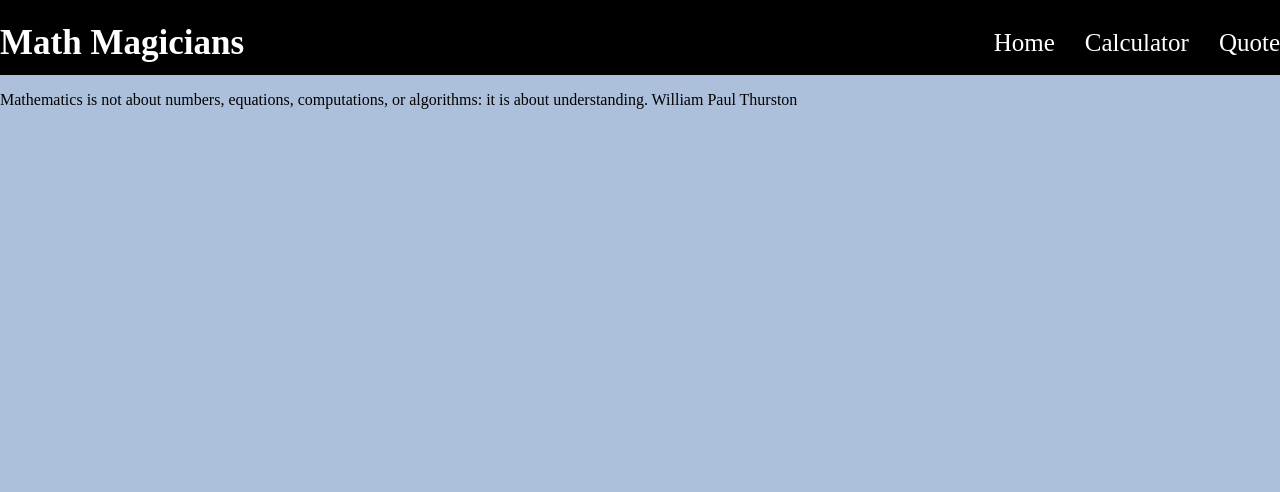
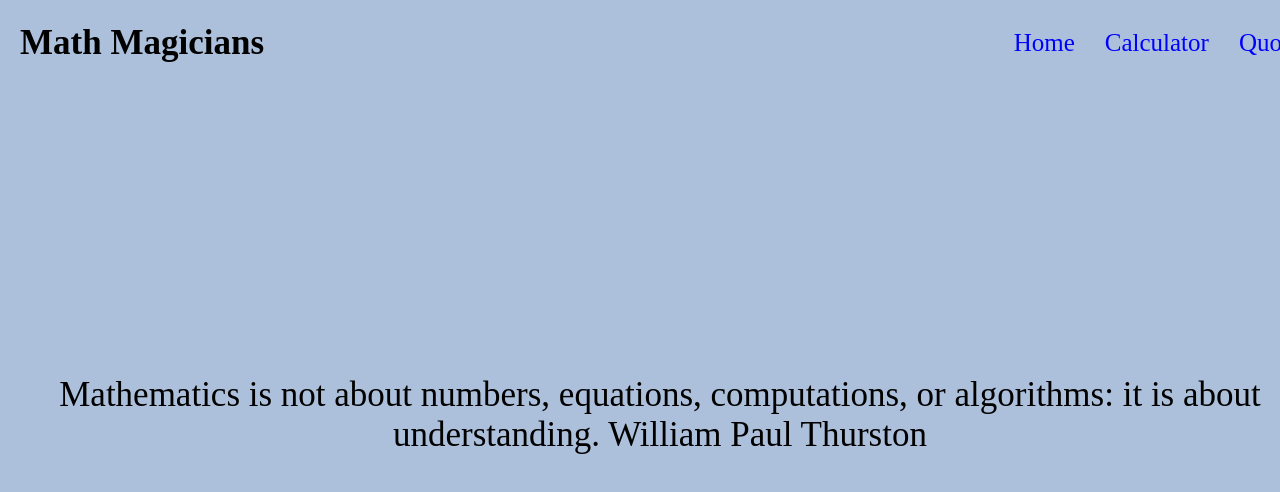
Before and after one commit to jrosario19/math-magicians, a React (Create React App) app: page /quote in a window 1280 px wide. Shown: the top 492 px of the page. Built offline with nearby package versions, Linux system fonts and the light colour scheme.

Commit message:
Update App.css

```diff
--- a/src/App.css
+++ b/src/App.css
@@ -9,13 +9,13 @@
   max-width: 1500px;
   width: 100%;
   margin: 0 auto;
+  padding: 0 20px 0 20px;
 }
 
 .navbar {
   width: 100vw;
   height: 75px;
-  background-color: black;
-  color: white;
+  color: blue;
 }
 
 .nav-bar {
@@ -32,10 +32,26 @@
 .nav-bar-item-link {
   list-style: none;
   text-decoration: none;
-  color: white;
+  color: blue;
   font-size: 25px;
 }
 
-.Headline {
+.logo {
+  font-size: 35px;
+  color: black;
+}
+
+.headline {
   font-size: 35px;
 }
+
+.section-text {
+  font-size: 35px;
+  line-height: 35px;
+}
+
+.quote-text-container {
+  font-size: 35px;
+  text-align: center;
+  margin-top: 300px;
+}
--- a/src/components/Calculator.css
+++ b/src/components/Calculator.css
@@ -9,7 +9,6 @@ body {
   padding: 0;
   list-style: none;
   text-decoration: none;
-
 }
 
 .calculator {
--- a/src/components/Home.js
+++ b/src/components/Home.js
@@ -2,7 +2,7 @@ import React from 'react';
 import { LoremIpsum } from 'react-lorem-ipsum';
 
 const Home = () => (
-  <section className="main container">
+  <section className="section container">
     <h2 className="headline">Welcome to our page!</h2>
     <div className="section-text">
       <LoremIpsum />
--- a/src/components/NavBar.js
+++ b/src/components/NavBar.js
@@ -4,7 +4,7 @@ import { Link } from 'react-router-dom';
 const NavBar = () => (
   <header className="navbar">
     <div className="navbar-inner container">
-      <h1 className="Headline">Math Magicians</h1>
+      <h1 className="logo">Math Magicians</h1>
       <nav>
         <ul className="nav-bar">
           <li className="nav-bar-item">
--- a/src/components/Quote.js
+++ b/src/components/Quote.js
@@ -2,7 +2,7 @@ import React from 'react';
 
 const Quote = () => (
   <div className="quote container">
-    <p className="quote-text">
+    <p className="quote-text-container">
       Mathematics is not about numbers, equations, computations, or algorithms:
       it is about understanding. William Paul Thurston
     </p>
```
